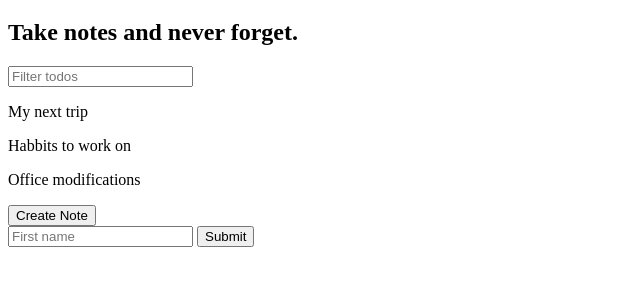
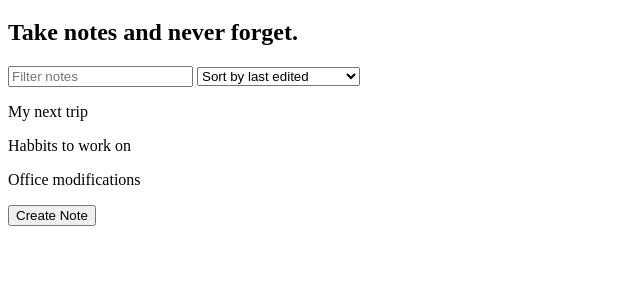
Before and after one commit to chivalry/javascript-bootcamp, a plain HTML site: page notes-app/index.html in a window 1280 px wide. Shown: the part 61-346 px from the top of the page, without its empty margins (0-640 px from the left). Drawn offline with Linux system fonts and the light colour scheme.

Commit message:
Finish chapter 7

```diff
--- a/notes-app/index.html
+++ b/notes-app/index.html
@@ -5,13 +5,14 @@
     <body>
         <h1>Notes App</h1>
         <h2>Take notes and never forget.</h2>
-        <input id="search-text" type="text" placeholder='Filter todos'>
+        <input id="search-text" type="text" placeholder='Filter notes'>
+        <select id="filter-by">
+            <option value="byEdited">Sort by last edited</option>
+            <option value="byCreated">Sort by recently created</option>
+            <option value="alphabetical">Sort alphabetically</option>
+        </select>
         <div id="notes"></div>
         <button id="create-note">Create Note</button>
-        <form id="name-form">
-            <input type="text" placeholder="First name" name="firstName">
-            <button>Submit</button>
-        </form>
         <script src="notes-app.js"></script>
     </body>
 </html>
--- a/notes-app/notes-app.js
+++ b/notes-app/notes-app.js
@@ -36,8 +36,6 @@ document.querySelector('#search-text').addEventListener('input', function(event)
     renderNotes(notes, filters)
 })
 
-document.querySelector('#name-form').addEventListener('submit', function(event) {
-    event.preventDefault()
-    console.log(event.target.elements.firstName.value)
-    event.target.elements.firstName.value = ''
+document.querySelector('#filter-by').addEventListener('change', function(event) {
+    console.log(event.target.value)
 })
```
Also changed, not shown: todo-app/index.html (+3 -0 lines), todo-app/todo-app.js (+12 -4 lines).
